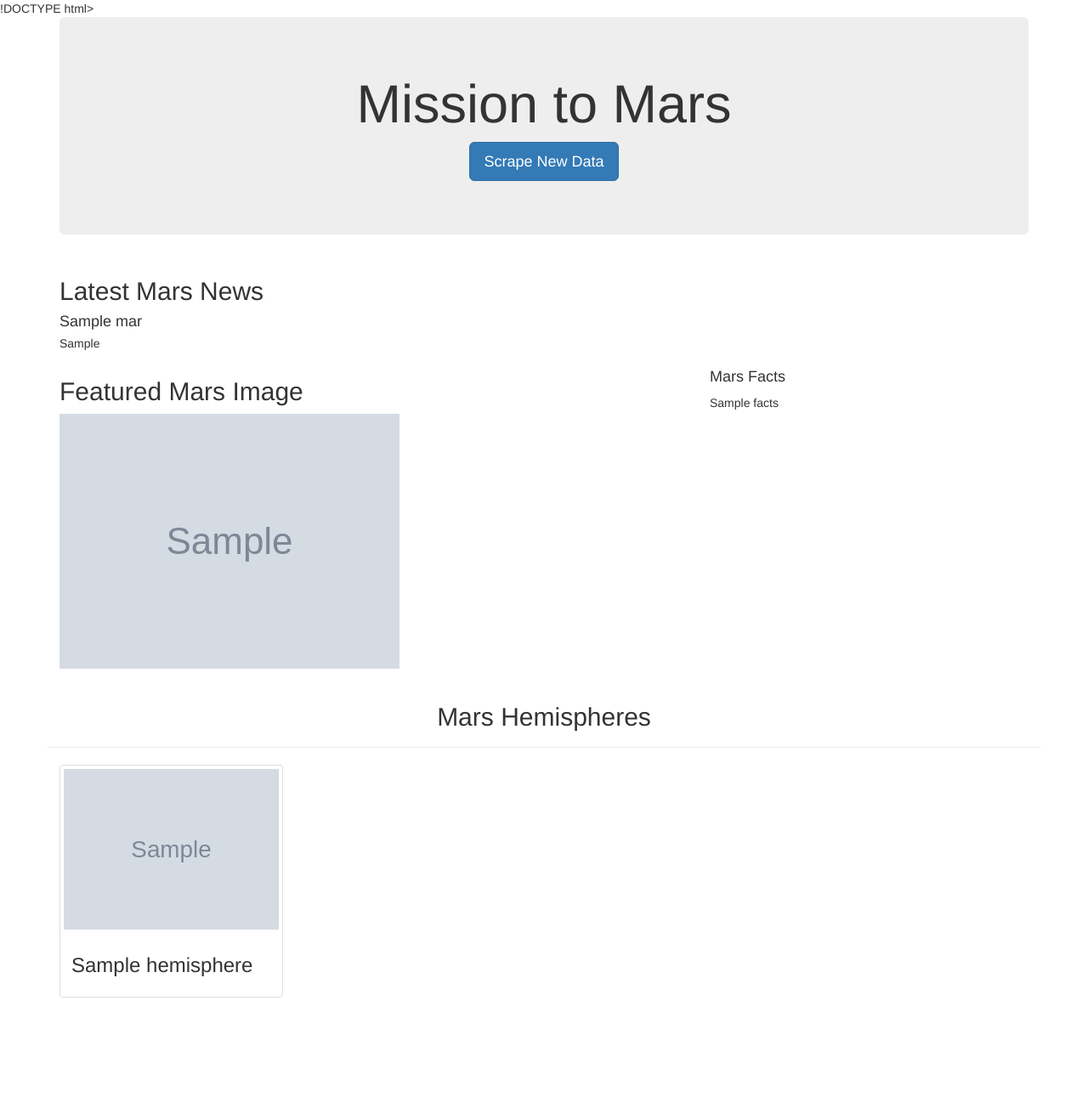
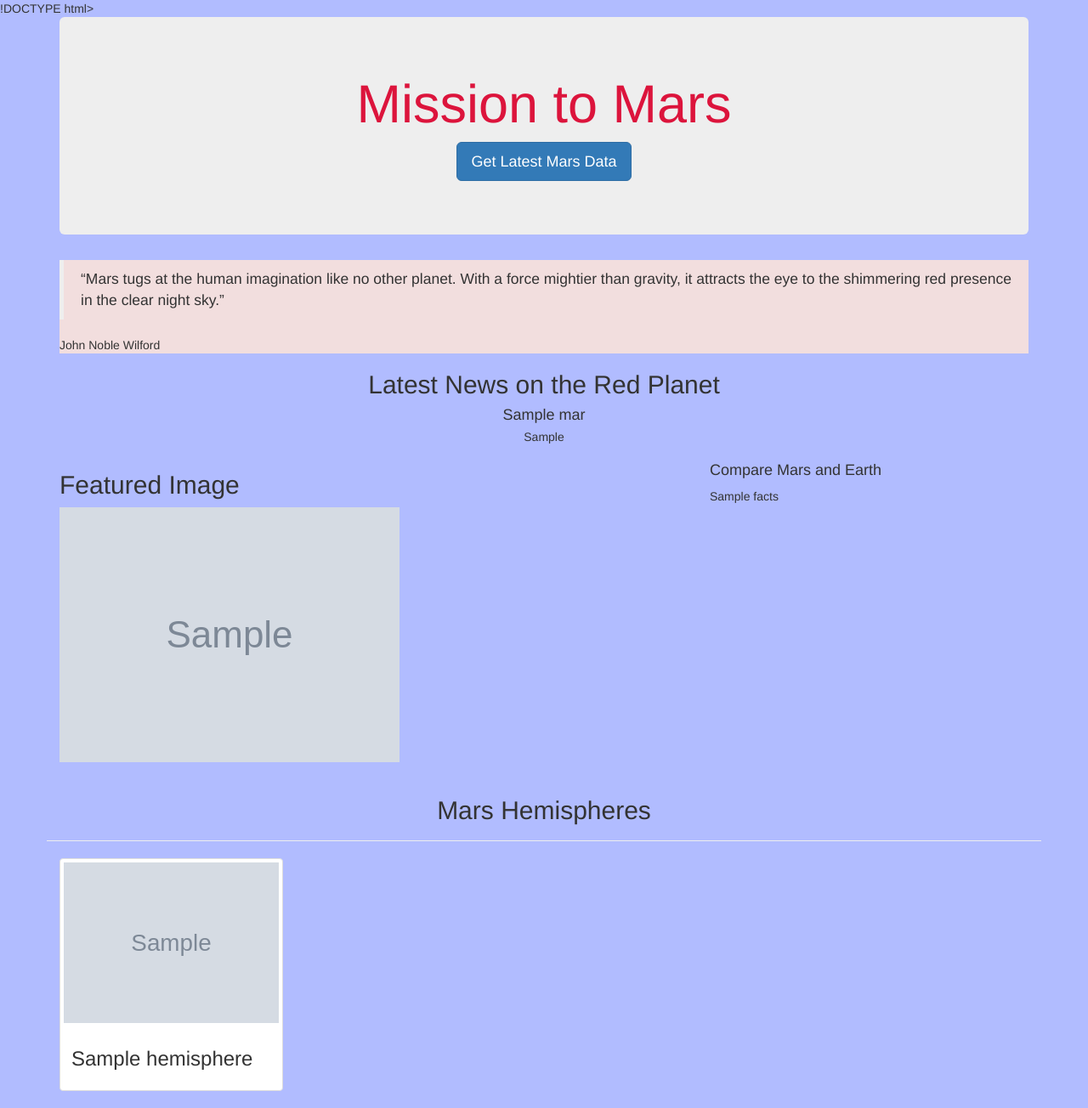
Before and after one commit to camonet/Mission-To-Mars, a Flask app: page / in a window 1280 px wide. Shown: the whole page at 85% size. Before the commit the page ends 1174 px from the top, so only its background shows below. Run offline with Flask 2, Linux system fonts and the light colour scheme; grey boxes marked "Sample" are stand-in pictures; a database or web service that is not in the repository returns one stand-in record (values such as "Sample title"); some libraries are stand-ins or nearby versions.

Commit message:
templates/index.html finished

```diff
--- a/templates/index.html
+++ b/templates/index.html
@@ -2,7 +2,7 @@
 <html lang="en">
   <head>
     <meta charset="UTF-8" />
-    <meta name="viewport" content="width=device-width, initial-scale=1.0" />
+    <meta name="viewport" content="width=device-width, initial-scale=1">
     <meta http-equiv="X-UA-Compatible" content="ie=edge" />
     <title>Mission to Mars</title>
     <link
@@ -11,21 +11,45 @@
     />
   </head>
   <body>
+    <!-- #1 setting background color-->
+    <body style="background-color: #b1bcff"></body>
     <div class="container">
       <!-- Add Jumbotron to Header -->
       <div class="jumbotron text-center">
+        <!-- #2 colored jumbotron font crimson -->
+        <div style="color:crimson">
         <h1>Mission to Mars</h1>
         <!-- Add a button to activate scraping script -->
-        <p><a class="btn btn-primary btn-lg" href="/scrape" role="button">Scrape New Data</a></p>
+        <p><a class="btn btn-primary btn-lg" href="/scrape" role="button">Get Latest Mars Data</a></p>
+        </div>
       </div>
+            <!-- Quote section-->
+            <div class="card bg-danger text-white rounded-3 mb-3">
+              <div class="card-body p-4">
+                <figure class="mb-0">
+                  <blockquote class="blockquote">
+                    <p class="pb-2">
+                      “Mars tugs at the human imagination like no other planet.
+                      With a force mightier than gravity, it attracts the eye to the shimmering red presence in the clear night sky.”
+                    </p>
+                  </blockquote>
+                  <figcaption class="blockquote-footer mb-0 text-white">
+                    John Noble Wilford
+                  </figcaption>
+                </figure>
+              </div>
+            </div>
       <!-- Add section for Mars News -->
       <div class="row" id="mars-news">
         <div class="col-md-12">
           <div class="media">
             <div class="media-body">
-              <h2>Latest Mars News</h2>
-              <h4 class="media-heading">{{ mars.news_title }}</h4>
-              <p>{{ mars.news_paragraph }}</p>
+              <!-- #3 centered news -->
+              <div class="text-center">
+                <h2>Latest News on the Red Planet</h2>
+                <h4 class="media-heading">{{ mars.news_title }}</h4>
+                <p>{{ mars.news_paragraph }}</p>
+              </div>
             </div>
           </div>
         </div>
@@ -33,7 +57,7 @@
       <!-- Section for Featured Image and Facts table -->
       <div class="row" id="mars-featured-image">
         <div class="col-md-8">
-          <h2>Featured Mars Image</h2>
+          <h2>Featured Image</h2>
           <img
             src="{{mars.featured_image }}"
             class="img-responsive"
@@ -43,7 +67,8 @@
         <div class="col-md-4">
           <!-- Mars Facts -->
           <div class="row" id="mars-facts">
-            <h4>Mars Facts</h4>
+            <!-- center table header -->
+            <h4>Compare Mars and Earth</h4>
             {{ mars.facts | safe }}
           </div>
         </div>
@@ -66,6 +91,3 @@
     </div>
   </body>
 </html>
-    </div>
-  </body>
-</html>
```
